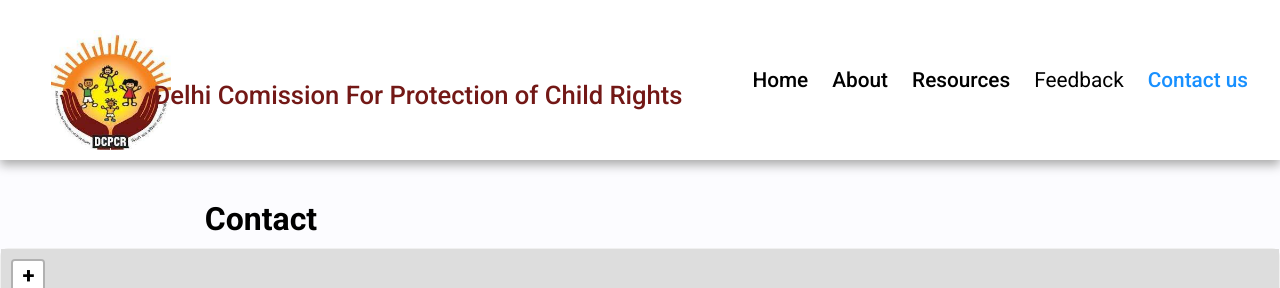
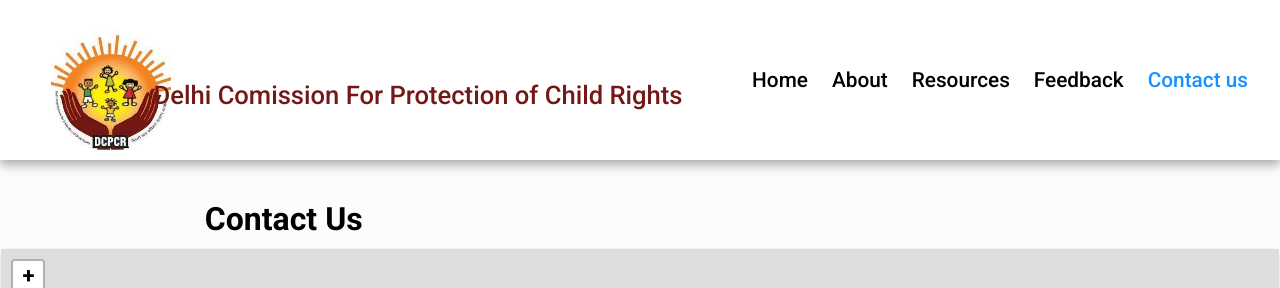
Before and after one commit to pratikk94/SchemeWebsite, a React (Create React App) app: page /contact in a window 1280 px wide. Shown: the top 288 px of the page. Built offline with nearby package versions, Linux system fonts and the light colour scheme.

Commit message:
UI Fixes 4

```diff
--- a/src/CSS/SchemeByCategry.css
+++ b/src/CSS/SchemeByCategry.css
@@ -1,5 +1,5 @@
 .mainBg {
-  background-image: url("../../public/bg_blur-tint.png");
+  background-image: url("../../public/bg_blur.png");
   background-repeat: no-repeat;
   background-size: cover;
   height: 100vh;
--- a/src/Pages/Contact.tsx
+++ b/src/Pages/Contact.tsx
@@ -19,7 +19,7 @@ const ContactUs: React.FC = () => (
               marginTop: "240px",
             }}
           >
-            Contact
+            Contact Us
           </h1>
           <Card
             style={{ height: "500px", width: "100%" }}
--- a/src/Pages/SchemeByCategory/Landing.tsx
+++ b/src/Pages/SchemeByCategory/Landing.tsx
@@ -134,7 +134,7 @@ const Landing: React.FC = (): JSX.Element => {
                     fontSize: "24px",
                   }}
                 >
-                  Health and nutriton
+                  Health and Nutrition
                 </h2>
               </Card>{" "}
             </div>
@@ -217,7 +217,7 @@ const Landing: React.FC = (): JSX.Element => {
                     fontSize: "24px",
                   }}
                 >
-                  Woman and child
+                  Woman and Child
                 </h2>
               </Card>{" "}
             </div>
--- a/src/component/Footer.tsx
+++ b/src/component/Footer.tsx
@@ -29,7 +29,7 @@ export default function Footer() {
         </Col>
       </Row>
       <p style={{ color: "white" }}>
-        Delhi commision for protection of child rights
+        Delhi Commision for Protection of Child Rights
         <br />
         &copy; Produced by British Asian Trust;
       </p>
--- a/src/component/NavBar.tsx
+++ b/src/component/NavBar.tsx
@@ -138,7 +138,7 @@ export default function NavBar() {
               onClick={() => setIsModalOpen(true)}
             >
               {/* <MessageOutlined />  */}
-              Feedback
+              <p style={{ fontWeight: 500 }}>Feedback</p>
             </div>
           </li>
           <li>
```
Also changed, not shown: 1 other file (tests, documents, lock files or other folders).
